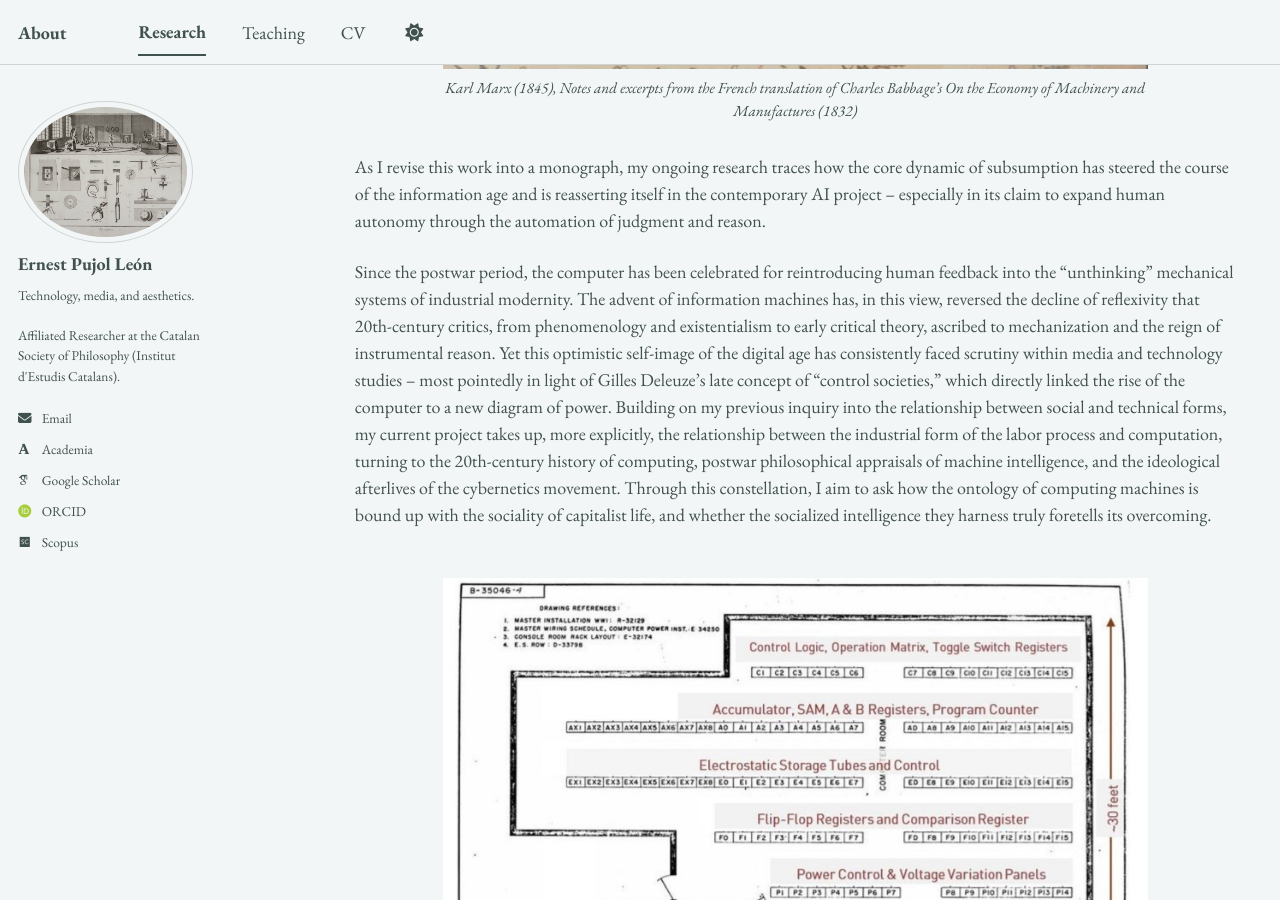
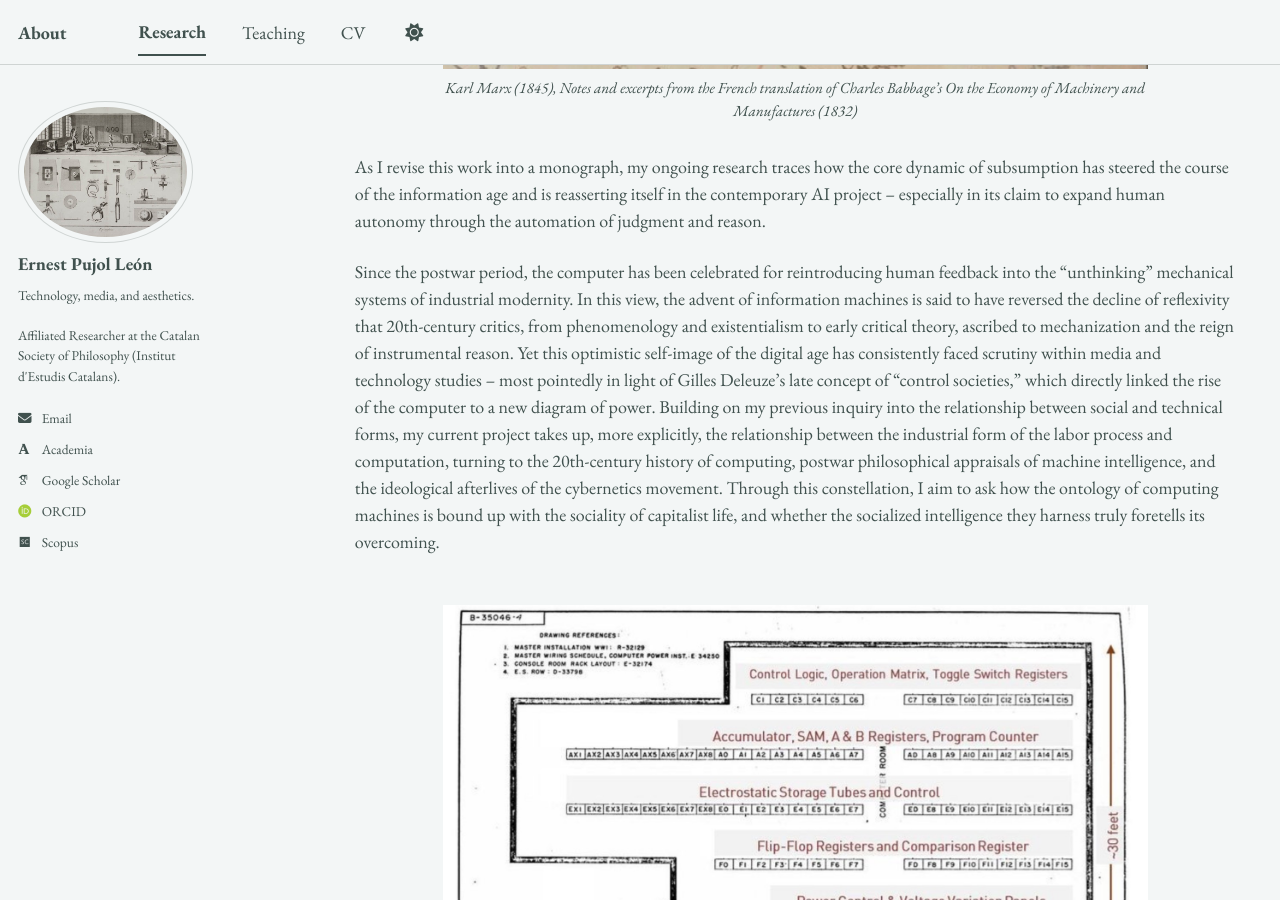
Before and after one commit to epujol90/epujol90.github.io, a Jekyll site: the page built from _pages/research.md, in a window 1280 px wide and 900 px high, scrolled down 1560 px. Built offline with Jekyll 4.4.1, drawn with Linux system fonts in a browser that asks for light colours; some web fonts are replaced; a script bundle is joined from its source files by our own code; library files that are not in the unit come from our copies.

Commit message:
Update research.md

```diff
--- a/_pages/research.md
+++ b/_pages/research.md
@@ -27,7 +27,7 @@ My doctoral work centered on the _longue durée_ of industrial modernity and wha
 
 As I revise this work into a monograph, my ongoing research traces how the core dynamic of subsumption has steered the course of the information age and is reasserting itself in the contemporary AI project -- especially in its claim to expand human autonomy through the automation of judgment and reason.
 
-Since the postwar period, the computer has been celebrated for reintroducing human feedback into the "unthinking" mechanical systems of industrial modernity. The advent of information machines has, in this view, reversed the decline of reflexivity that 20th-century critics, from phenomenology and existentialism to early critical theory, ascribed to mechanization and the reign of instrumental reason. Yet this optimistic self-image of the digital age has consistently faced scrutiny within media and technology studies -- most pointedly in light of Gilles Deleuze's late concept of “control societies," which directly linked the rise of the computer to a new diagram of power. Building on my previous inquiry into the relationship between social and technical forms, my current project takes up, more explicitly, the relationship between the industrial form of the labor process and computation, turning to the 20th-century history of computing, postwar philosophical appraisals of machine intelligence, and the ideological afterlives of the cybernetics movement. Through this constellation, I aim to ask how the ontology of computing machines is bound up with the sociality of capitalist life, and whether the socialized intelligence they harness truly foretells its overcoming.
+Since the postwar period, the computer has been celebrated for reintroducing human feedback into the "unthinking" mechanical systems of industrial modernity. In this view, the advent of information machines is said to have reversed the decline of reflexivity that 20th-century critics, from phenomenology and existentialism to early critical theory, ascribed to mechanization and the reign of instrumental reason. Yet this optimistic self-image of the digital age has consistently faced scrutiny within media and technology studies -- most pointedly in light of Gilles Deleuze's late concept of “control societies," which directly linked the rise of the computer to a new diagram of power. Building on my previous inquiry into the relationship between social and technical forms, my current project takes up, more explicitly, the relationship between the industrial form of the labor process and computation, turning to the 20th-century history of computing, postwar philosophical appraisals of machine intelligence, and the ideological afterlives of the cybernetics movement. Through this constellation, I aim to ask how the ontology of computing machines is bound up with the sociality of capitalist life, and whether the socialized intelligence they harness truly foretells its overcoming.
 <br>
 <br>
 
```
